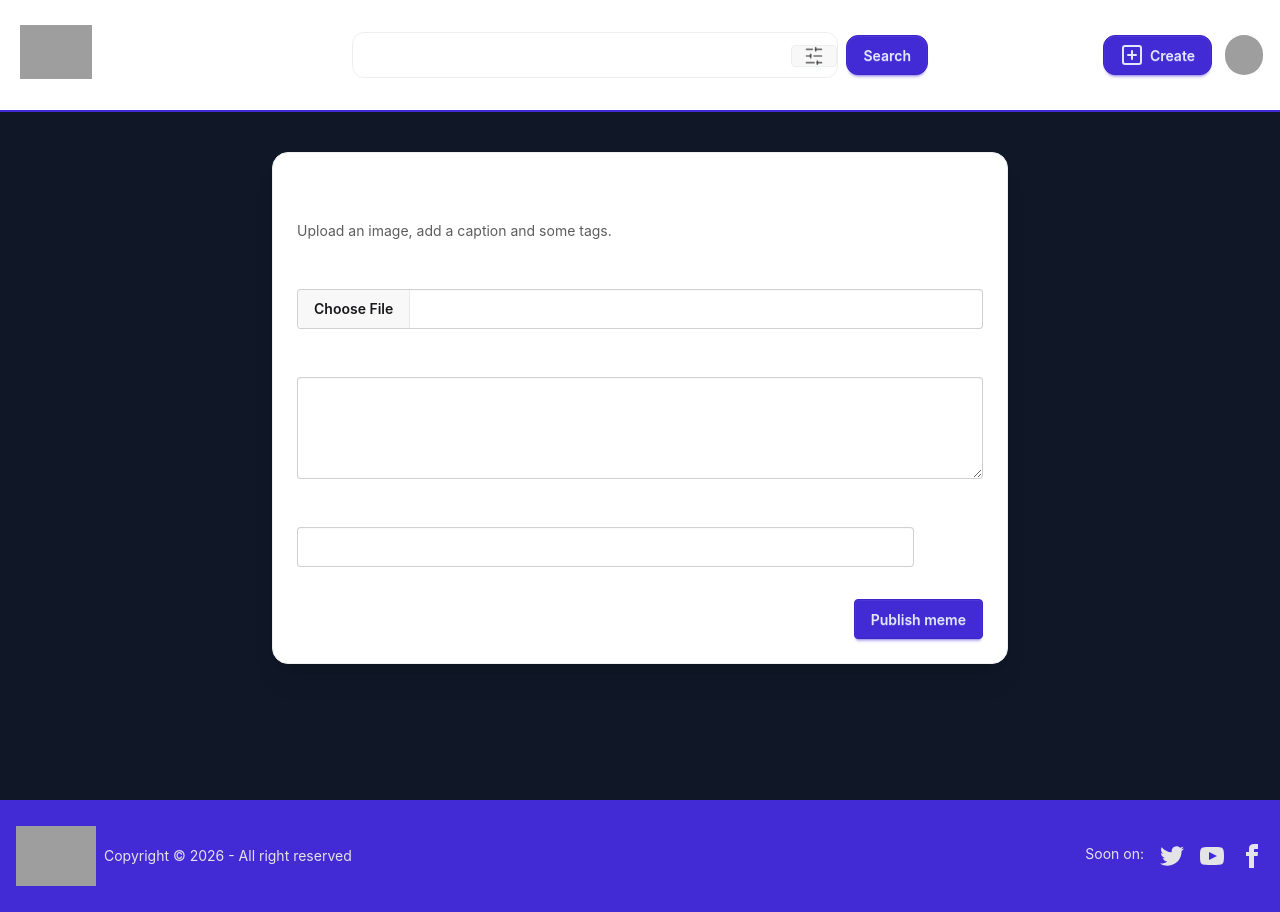
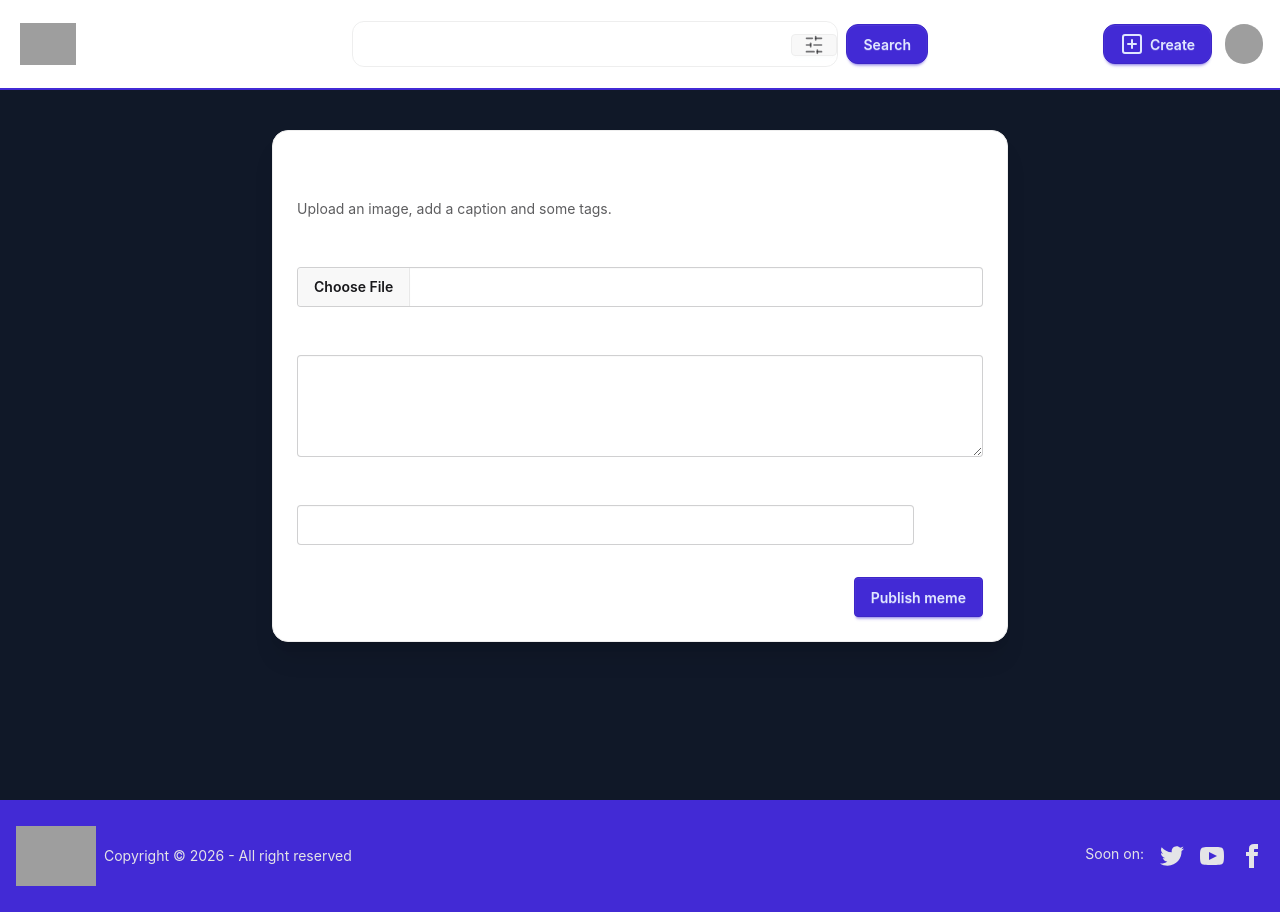
Before and after one commit to m3tt0/MemeMuseum, an Angular app in the folder frontend/: page /create-meme in a window 1280 px wide. Built offline with nearby package versions, Linux system fonts and the light colour scheme; sample sign-in values are in the browser's storage; grey boxes are pictures that could not be loaded.

Commit message:
fixing the viewport for the navbar

```diff
--- a/frontend/src/app/navbar/navbar.html
+++ b/frontend/src/app/navbar/navbar.html
@@ -1,21 +1,20 @@
-<nav class="navbar relative z-50 bg-white border-primary border-b-2 dark:bg-gray-900 p-4 overflow-visible">
-  <div class="flex-1">
-    <a routerLink="/home" class="inline-flex items-center gap-2 px-1 hover:opacity-90">
-        <img [ngSrc]="'/logo.png'" width="72" height="72" alt="MemeMuseum logo" class="w-18 h-18 object-contain"/>
-        <span class="text-xl font-bold tracking-wide">MemeMuseum</span>
+<nav class="navbar relative z-50 bg-white border-primary border-b-2 dark:bg-gray-900 p-4 overflow-visible gap-3">
+  <div class="flex-1 min-w-0 flex items-center gap-3">
+    <a routerLink="/home" class="inline-flex items-center gap-2 px-1 hover:opacity-90 shrink-0">
+        <img [ngSrc]="'/logo.png'" priority="true" width="72" height="72" alt="MemeMuseum logo" class="w-12 h-12 sm:w-14 sm:h-14 object-contain"/>
+        <span class="hidden md:inline text-lg xl:text-xl font-bold tracking-wide">MemeMuseum</span>
     </a>
-  </div>
 
-  <form [formGroup]="searchForm" (ngSubmit)="onSearch()" class="hidden md:flex flex-none w-full max-w-xl items-center gap-2">
-    <div class="relative flex-1">
+  <form [formGroup]="searchForm" (ngSubmit)="onSearch()" class="flex md:hidden min-w-0 flex-1 items-center gap-2">
+    <div class="relative flex-1 min-w-0">
       <div class="flex items-center w-full rounded-xl border border-base-300 bg-base-100/70 backdrop-blur">
-        <input formControlName="searchText" type="text" placeholder="Search memes..." class="w-full bg-transparent px-4 py-3 text-sm outline-none"/>
+        <input formControlName="searchText" type="text" placeholder="Search..." class="w-full bg-transparent px-3 py-2 text-sm outline-none"/>
         <div class="dropdown dropdown-end relative">
-          <div tabindex="0" role="button" class="btn h-full px-3 text-base-content/60 hover:text-primary hover:bg-base-200/60 transition-colors border-l border-base-300" (click)="toggleFilters()" aria-label="Open filters" >
+          <div tabindex="0" role="button" class="btn btn-ghost btn-sm rounded-none rounded-r-xl px-2 text-base-content/60 hover:text-primary hover:bg-base-200/60 border-l border-base-300" (click)="toggleFilters()" aria-label="Open filters" >
             <svg xmlns="http://www.w3.org/2000/svg" width="20" height="20" viewBox="0 0 24 24" fill="none" stroke="currentColor" stroke-width="2" stroke-linecap="round" stroke-linejoin="round" class="lucide lucide-sliders-horizontal"><line x1="21" x2="14" y1="4" y2="4"/><line x1="10" x2="3" y1="4" y2="4"/><line x1="21" x2="12" y1="12" y2="12"/><line x1="8" x2="3" y1="12" y2="12"/><line x1="21" x2="16" y1="20" y2="20"/><line x1="12" x2="3" y1="20" y2="20"/><line x1="14" x2="14" y1="2" y2="6"/><line x1="8" x2="8" y1="10" y2="14"/><line x1="16" x2="16" y1="18" y2="22"/></svg>
           </div>
 
-          <ul tabindex="-1" class="dropdown-content absolute right-0 menu menu-sm mt-3 w-80 rounded-xl border border-base-300 bg-base-100 p-4 shadow-xl">
+          <ul tabindex="-1" class="dropdown-content absolute left-0 mt-3 menu menu-sm w-72 max-w-[90vw] rounded-xl border border-base-300 bg-base-100 p-4 shadow-xl z-60">
             <div class="space-y-4">
               <div>
                 <label class="label py-1">
@@ -53,6 +52,90 @@
         </div>
       </div>
     </div>
+    <button type="submit" class="tn btn-primary btn-square rounded-xl shrink-0" aria-label="Search">
+      <svg xmlns="http://www.w3.org/2000/svg" width="18" height="18" viewBox="0 0 24 24" fill="none" stroke="currentColor" stroke-width="2" stroke-linecap="round" stroke-linejoin="round">
+        <circle cx="11" cy="11" r="8"></circle>
+        <path d="m21 21-4.3-4.3"></path>
+      </svg>
+    </button>
+  </form>
+</div>
+
+  <form
+    [formGroup]="searchForm"
+    (ngSubmit)="onSearch()"
+    class="hidden md:flex flex-none w-full max-w-xl items-center gap-2"
+  >
+    <div class="relative flex-1">
+      <div class="flex items-center w-full rounded-xl border border-base-300 bg-base-100/70 backdrop-blur">
+        <input
+          formControlName="searchText"
+          type="text"
+          placeholder="Search memes..."
+          class="w-full bg-transparent px-4 py-3 text-sm outline-none"
+        />
+
+        <div class="dropdown dropdown-end relative">
+          <div
+            tabindex="0"
+            role="button"
+            class="btn h-full px-3 text-base-content/60 hover:text-primary hover:bg-base-200/60 transition-colors border-l border-base-300"
+            (click)="toggleFilters()"
+            aria-label="Open filters"
+          >
+            <svg xmlns="http://www.w3.org/2000/svg" width="20" height="20" viewBox="0 0 24 24" fill="none" stroke="currentColor" stroke-width="2" stroke-linecap="round" stroke-linejoin="round" class="lucide lucide-sliders-horizontal">
+              <line x1="21" x2="14" y1="4" y2="4"/>
+              <line x1="10" x2="3" y1="4" y2="4"/>
+              <line x1="21" x2="12" y1="12" y2="12"/>
+              <line x1="8" x2="3" y1="12" y2="12"/>
+              <line x1="21" x2="16" y1="20" y2="20"/>
+              <line x1="12" x2="3" y1="20" y2="20"/>
+              <line x1="14" x2="14" y1="2" y2="6"/>
+              <line x1="8" x2="8" y1="10" y2="14"/>
+              <line x1="16" x2="16" y1="18" y2="22"/>
+            </svg>
+          </div>
+
+          <ul tabindex="-1" class="dropdown-content absolute right-0 menu menu-sm mt-3 w-80 rounded-xl border border-base-300 bg-base-100 p-4 shadow-xl z-60">
+            <div class="space-y-4">
+              <div>
+                <label class="label py-1">
+                  <span class="label-text">Sort by</span>
+                </label>
+                <select formControlName="sort" class="select select-bordered w-full">
+                  <option value="newest">Newest</option>
+                  <option value="oldest">Oldest</option>
+                  <option value="top">Most Upvoted</option>
+                  <option value="bottom">Most Downvoted</option>
+                </select>
+              </div>
+
+              <div class="grid grid-cols-2 gap-3">
+                <div>
+                  <label class="label py-1">
+                    <span class="label-text">From</span>
+                  </label>
+                  <input type="date" formControlName="from" class="input input-bordered w-full" />
+                </div>
+
+                <div>
+                  <label class="label py-1">
+                    <span class="label-text">To</span>
+                  </label>
+                  <input type="date" formControlName="to" class="input input-bordered w-full" />
+                </div>
+              </div>
+
+              <div class="flex justify-between pt-2">
+                <button type="button" class="btn btn-ghost btn-sm" (click)="resetFilters()">Reset</button>
+                <button type="submit" class="btn btn-primary btn-sm">Apply</button>
+              </div>
+            </div>
+          </ul>
+        </div>
+      </div>
+    </div>
+
     <button type="submit" class="btn btn-primary rounded-xl">
       Search
     </button>
@@ -60,9 +143,9 @@
 
   <div class="flex-1 flex justify-end items-center gap-3">
     @if(this.authService.isUserAuthenticated()){
-      <div data-testid="navbar-create" routerLink="/create-meme" class="btn btn-primary rounded-xl hidden sm:inline-flex">
+      <div data-testid="navbar-create" routerLink="/create-meme" class="btn btn-primary rounded-full sm:rounded-xl shrink-0 flex items-center md:inline-flex" aria-label="Create meme">
         <svg xmlns="http://www.w3.org/2000/svg" width="24" height="24" viewBox="0 0 24 24" fill="none" stroke="currentColor" stroke-width="2" stroke-linecap="round" stroke-linejoin="round" class="lucide lucide-square-plus-icon lucide-square-plus"><rect width="18" height="18" x="3" y="3" rx="2"/><path d="M8 12h8"/><path d="M12 8v8"/></svg>
-        Create
+        <span class="hidden sm:inline-flex items-center gap-2">Create</span>
       </div>
       <div class="dropdown dropdown-end">
         <div data-testid="navbar-dropdown" tabindex="0" role="button" class="btn btn-ghost btn-circle avatar">
```
